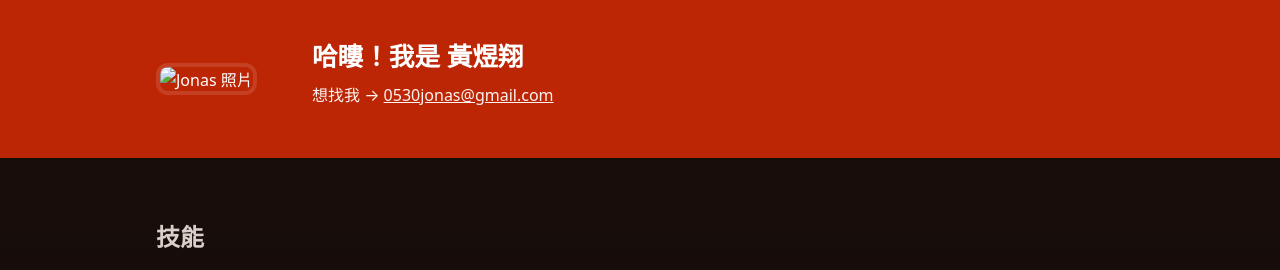
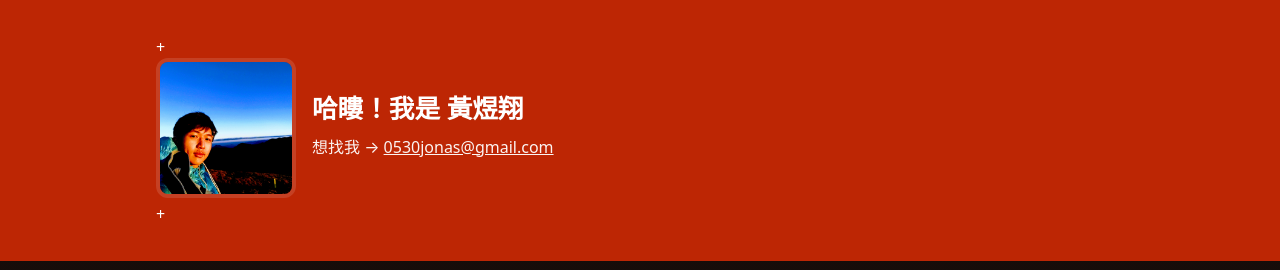
Before and after one commit to Jonas053/Single-Page-Portfolio, a plain HTML site: page index.html in a window 1280 px wide. Shown: the top 270 px of the page. Drawn offline with Linux system fonts and the light colour scheme.

Commit message:
修正了圖片跑不出來的問題

```diff
--- a/index.html
+++ b/index.html
@@ -9,9 +9,9 @@
   <body>
     <header class="hero">
       <div class="hero-inner container">
-        <div class="hero-left">
-          <img class="profile" src="me.jpg" alt="Jonas 照片">
-        </div>
+      <div class="hero-left">
++          <img class="profile" src="我的照片.jpg" alt="Jonas 照片">
++        </div>
         <div class="hero-right">
           <h1>哈瞜！我是 <span class="name">黃煜翔</span></h1>
           <p class="contact">想找我 → <a href="mailto:0530jonas@gmail.com">0530jonas@gmail.com</a></p>
```
Also changed, not shown: WRO比賽.png (renamed from WRO照片.png), stickman.png (renamed from 火柴人-fotor-bg-remover-2025121094416.png).
